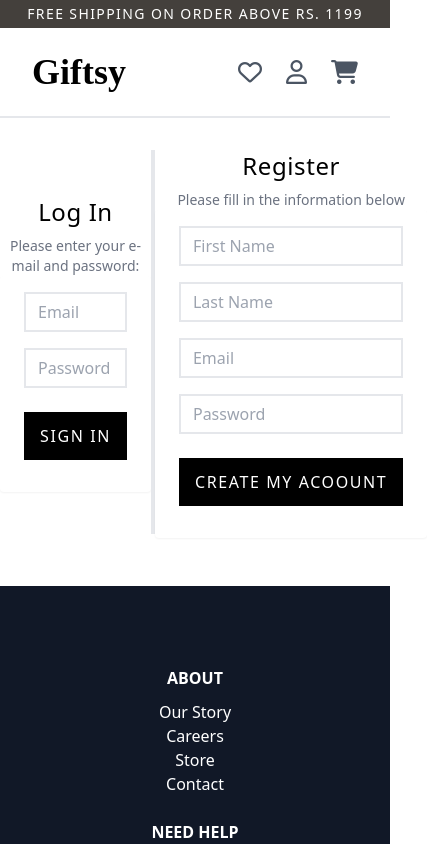
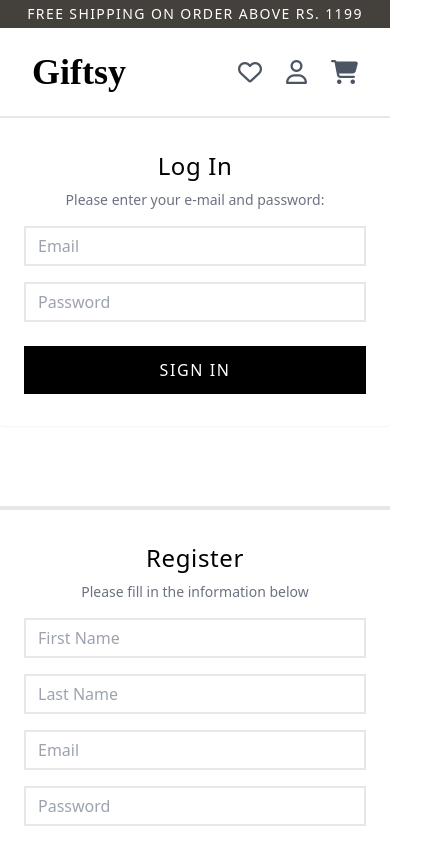
Before and after one commit to AlishaSaxena09/GIftsy, a React (Create React App) app: page /login in a window 390 px wide. Shown: the top 844 px of the page, 427 px wide, since content can reach past the window. Built offline with nearby package versions, Linux system fonts and the light colour scheme; a web font is replaced by a local one.

Commit message:
minor ui update

```diff
--- a/src/App.css
+++ b/src/App.css
@@ -41,4 +41,13 @@
     display: flex;
     justify-content: flex-end;
   }
+  .form {
+    display: flex;
+    flex-direction: column;
+    align-items: center;
+  }
+  .bar {
+    height: 0.2rem;
+    width: 100%;
+  }
 }
--- a/src/Components/Form.js
+++ b/src/Components/Form.js
@@ -3,9 +3,9 @@ import Register from "./Register";
 
 export default function Form() {
   return (
-    <div className="flex">
+    <div className="flex form">
       <Login />
-      <div className="h-96 border-2 border-gray-200 mt-8"></div>
+      <div className="h-96 border-2 border-gray-200 mt-8 bar"></div>
       <Register />
     </div>
   );
```
